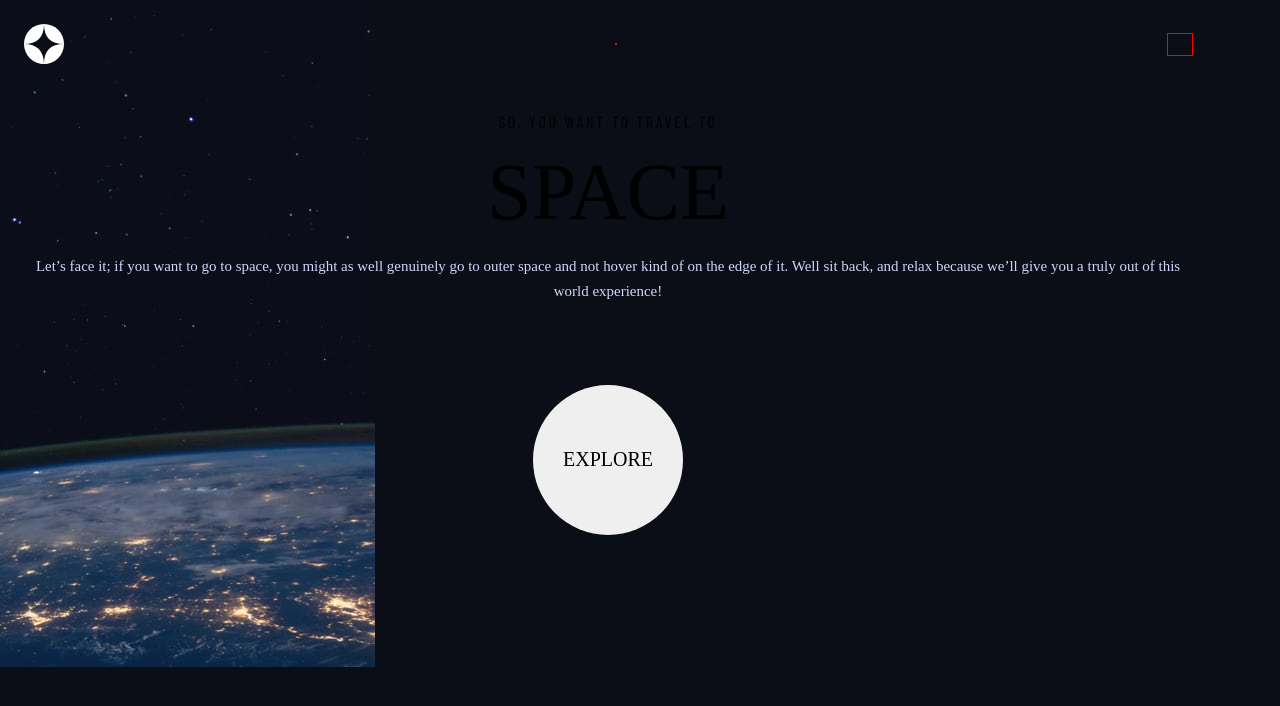
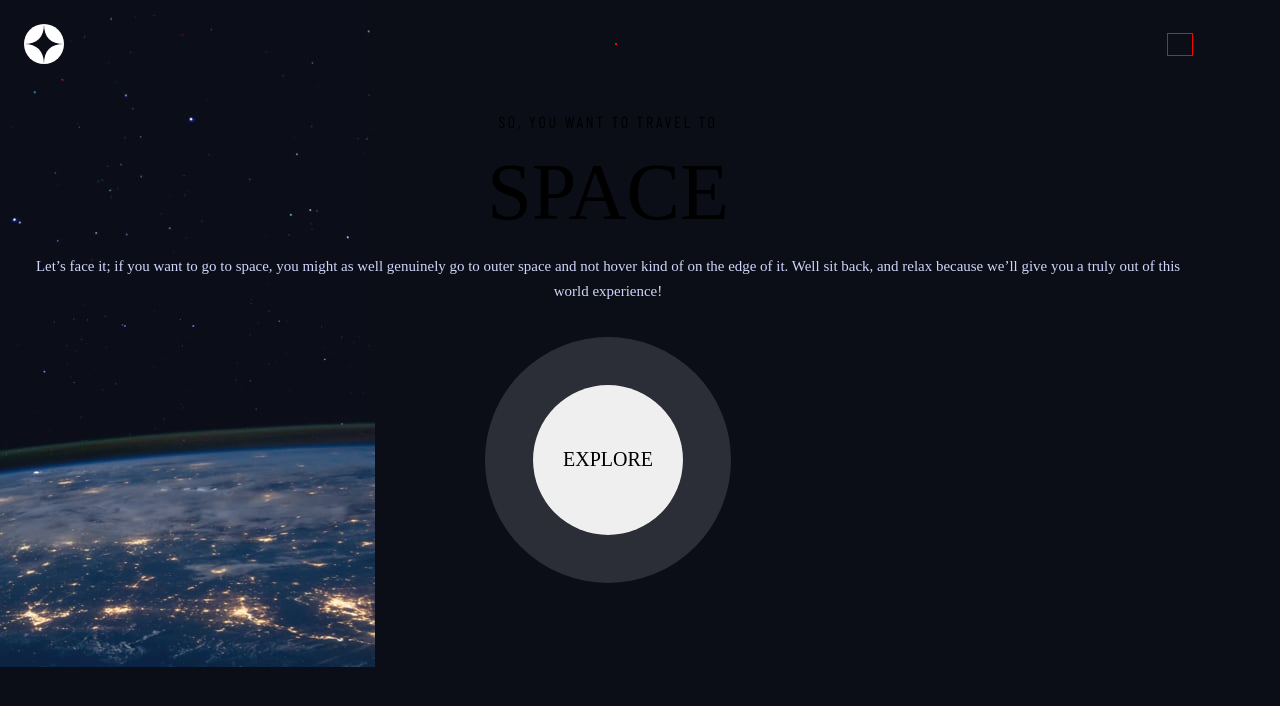
Before and after one commit to Pedrohamoura-Git/space-tourism, a React (Create React App) app: page / in a window 1280 px wide. In both pictures the pointer is over the button "EXPLORE". Shown: the top 706 px of the page. Built offline with nearby package versions, Linux system fonts and the light colour scheme; a web font is replaced by a local one.

Commit message:
feat(MainButton): add hover style to MainButton.

```diff
--- a/src/assets/scss/_variables.scss
+++ b/src/assets/scss/_variables.scss
@@ -2,3 +2,4 @@ $background-color-primary: #0B0D17;
 $color-primary: #FFFFFF;
 $color-secondary: #D0D6F9;
 $font-size: 16px;
+$outline-bg-color-primary-transparent: rgba(255, 255, 255, 0.136);
--- a/src/components/Navbar/Buttons/MainButton/index.scss
+++ b/src/components/Navbar/Buttons/MainButton/index.scss
@@ -6,4 +6,8 @@
     height: 150px;
     width: 150px;
     text-transform: uppercase;
+
+    &:hover {
+        outline: 3rem solid $outline-bg-color-primary-transparent;
+    }
 }
```
